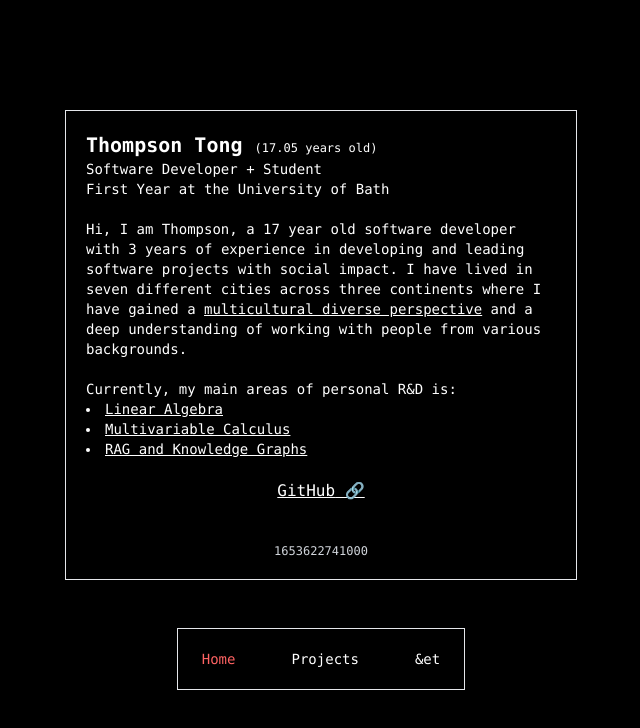
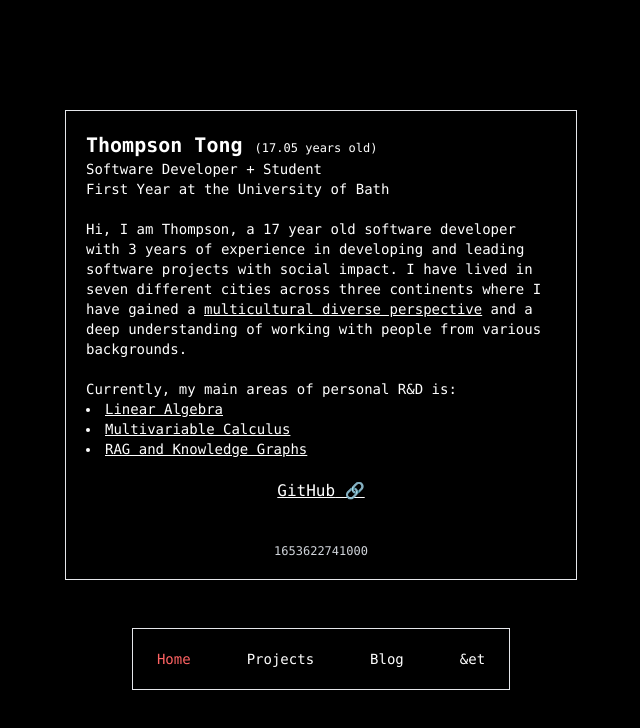
Before and after one commit to ItsThompson/t-industries, a SvelteKit app: page / in a window 1280 px wide. Shown: the top 728 px of the page, without its empty margins (319-959 px from the left). Built offline with nearby package versions, Linux system fonts and the light colour scheme.

Commit message:
feat(navbar): Added blog link

```diff
--- a/src/components/NavBar.svelte
+++ b/src/components/NavBar.svelte
@@ -6,8 +6,8 @@
 <div class="flex justify-center border p-1 mt-12">
     <ul class="flex sm:flex-row flex-col p-2 sm:space-x-8 items-center">
         <NavItem href="{base}/" text="Home" />
-        <!-- TODO: <NavItem href="#" text="Blog" /> -->
         <NavItem href="{base}/projects" text="Projects" />
+        <NavItem href="https://blog.t-industri.es" text="Blog" />
         <NavItem href="{base}/ethos" text="&et" />
     </ul>
 </div>
```
